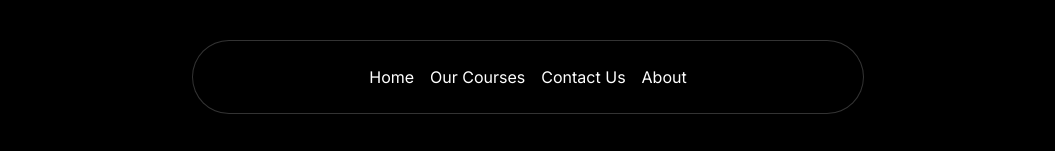
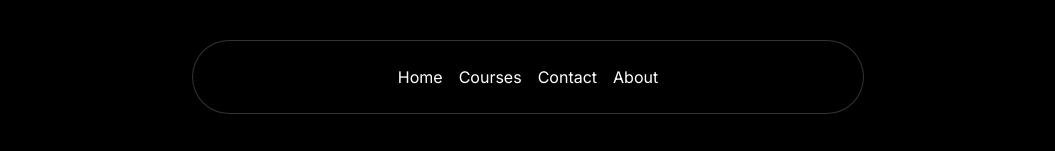
Before and after one commit to rudrapanda257/Nextjs-Music-Brand-App, a Next.js app: page /courses in a window 1280 px wide. Shown: the top 151 px of the page, without its empty margins (112-1167 px from the left). Built offline with nearby package versions, Linux system fonts and the light colour scheme.

Commit message:
8th commit

```diff
--- a/src/components/Navbar.tsx
+++ b/src/components/Navbar.tsx
@@ -18,7 +18,7 @@
 
             </Link>
             <MenuItem
-            setActive={setActive} active={active} item="Our Courses"
+            setActive={setActive} active={active} item="Courses"
             >
                <div className="flex flex-col space-y-4 text-sm">
                <HoveredLink href="/courses">All Courses</HoveredLink>
@@ -35,7 +35,7 @@
                </div>
             </MenuItem>
             <Link href={"/contact"}>
-            <MenuItem setActive={setActive} active={active} item="Contact Us">
+            <MenuItem setActive={setActive} active={active} item="Contact">
 
             </MenuItem>
             </Link>
```
